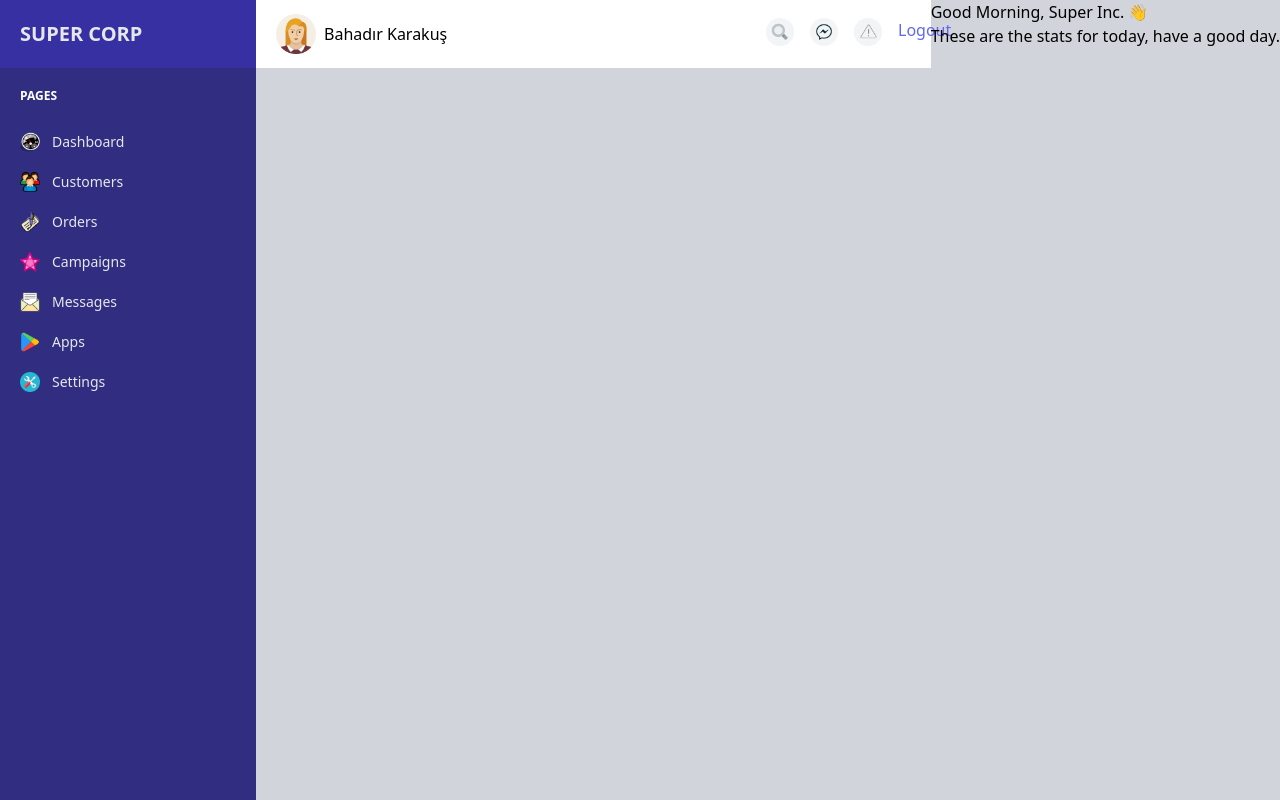
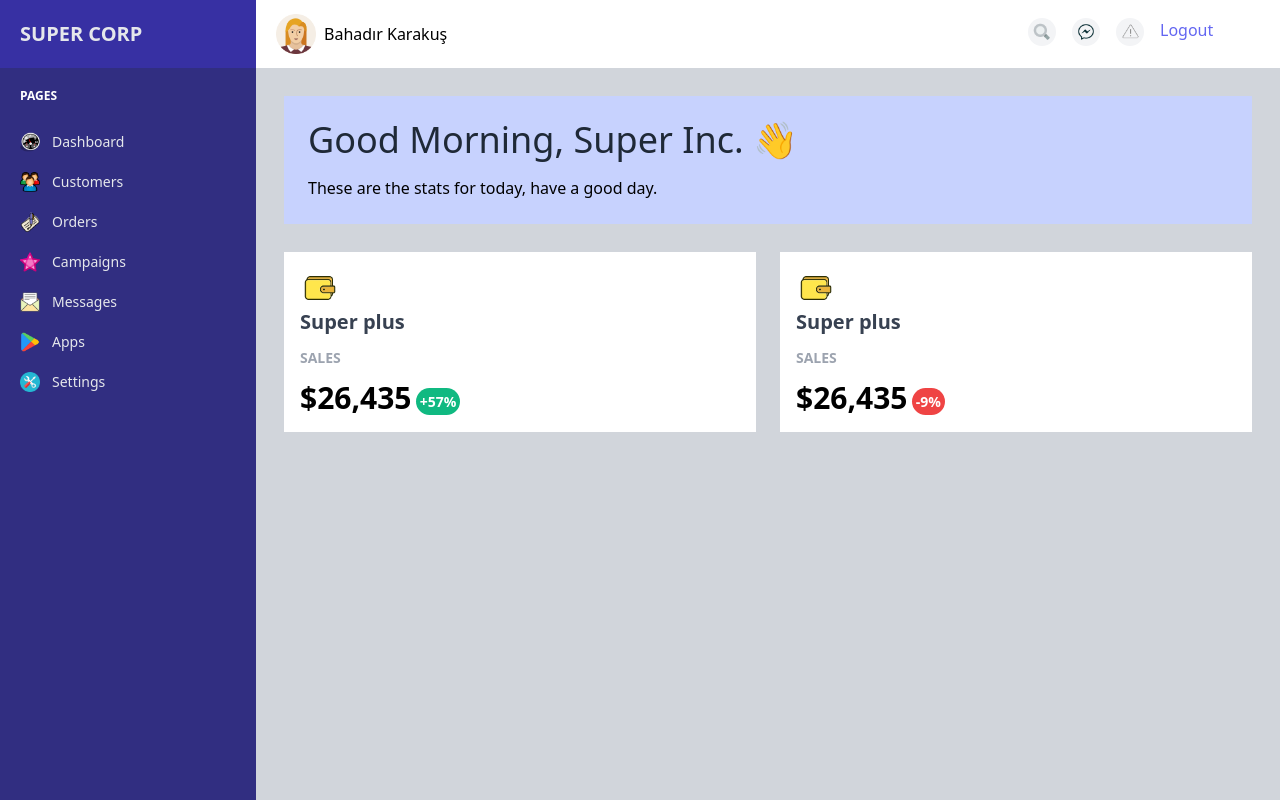
Before and after one commit to bahadir11/Dashboard_project, a website: page public/index.html in a window 1280 px wide. Drawn offline with nearby package versions, Linux system fonts and the light colour scheme; files that its build step writes are made by us from their sources.

Commit message:
started the dashboard project using tailwind

```diff
--- a/public/index.html
+++ b/public/index.html
@@ -66,9 +66,9 @@
 
         <!-- Main area -->
         <div class="flex-1 ">
-         <!-- top navbar -->
+
           <div >
-
+                <!-- top navbar -->
                 <div class="bg-white px-2 py-0.5 h-18 flex">
                     <div class="left flex p-3 md:w-3/4 sm:w-1/3">
                          <img class="w-10 h-10" src="../img/person.png" alt="">
@@ -82,15 +82,35 @@
                     </div>
                 </div>
             </div>
+
+        <!-- site banner -->
+        <div class="bg-indigo-200 m-7 p-6 ">
+            <div class="text-4xl text-gray-800 font-medium">Good Morning, Super Inc. 👋</div>
+            <div class="mt-4 font-medium">These are the stats for today, have a good day.</div>
         </div>
         <!-- site banner -->
-        <div class="bg-indigo700">
-            <div>Good Morning, Super Inc. 👋</div>
-            <div>These are the stats for today, have a good day.</div>
+        <div class="card-container flex m-7 space-x-6">
+            <div class="card w-1/2 bg-white p-4">
+                <div>
+                    <img src="../img/wallet.png" class="w-10 h-10" alt="">
+                </div>
+                <div class="text-gray-700 text-xl font-bold">Super plus</div>
+                <div class="uppercase mt-3 mb-3 font-bold text-sm text-gray-400">Sales</div>
+                <span class="font-bold text-3xl">$26,435</span>
+                <span class="bg-green-500 rounded-full text-white p-1 text-sm font-bold align-text-top">+57%</span>
+            </div>
+            <div class="card w-1/2 bg-white p-4">
+                <div>
+                    <img src="../img/wallet.png" class="w-10 h-10" alt="">
+                </div>
+                <div class="text-gray-700 text-xl font-bold">Super plus</div>
+                <div class="uppercase mt-3 mb-3 font-bold text-sm text-gray-400">Sales</div>
+                <span class="font-bold text-3xl">$26,435</span>
+                <span class="bg-red-500 rounded-full text-white p-1 text-sm font-bold align-text-top">-9%</span>
+            </div>
+        </div>
         </div>
 
-
-        <!-- site banner -->
 
     </div>
 </body>
```
